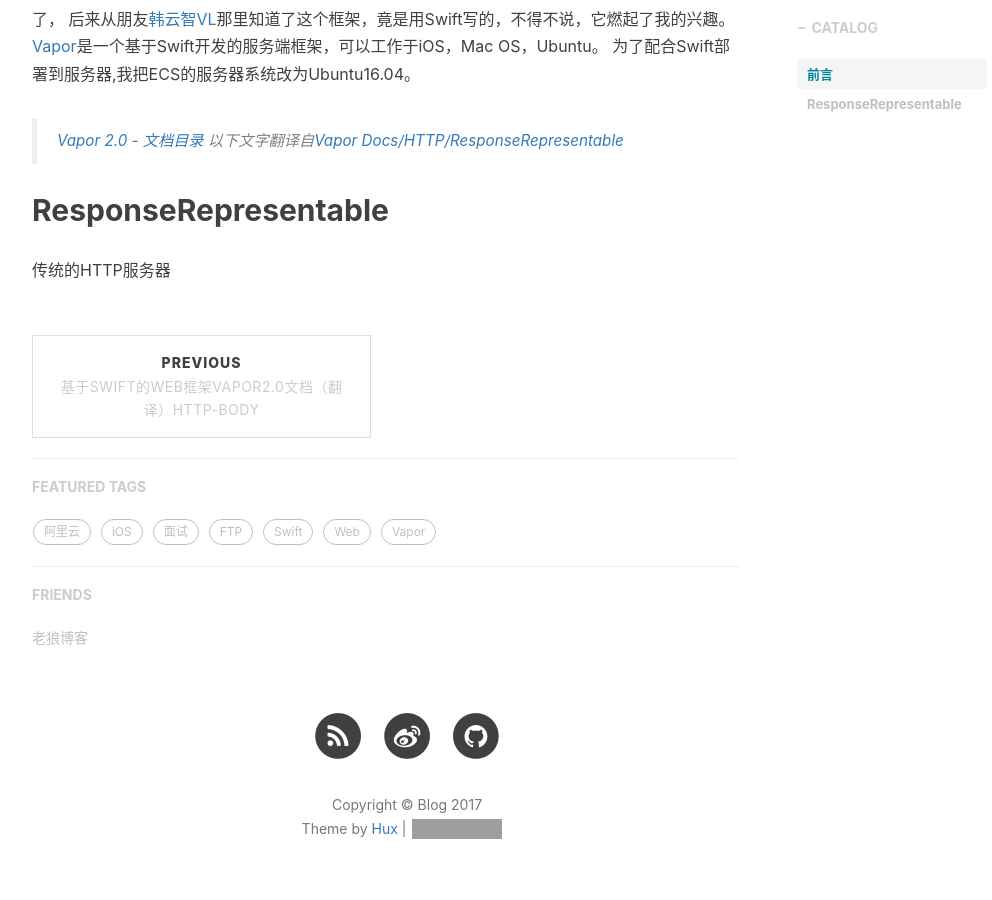
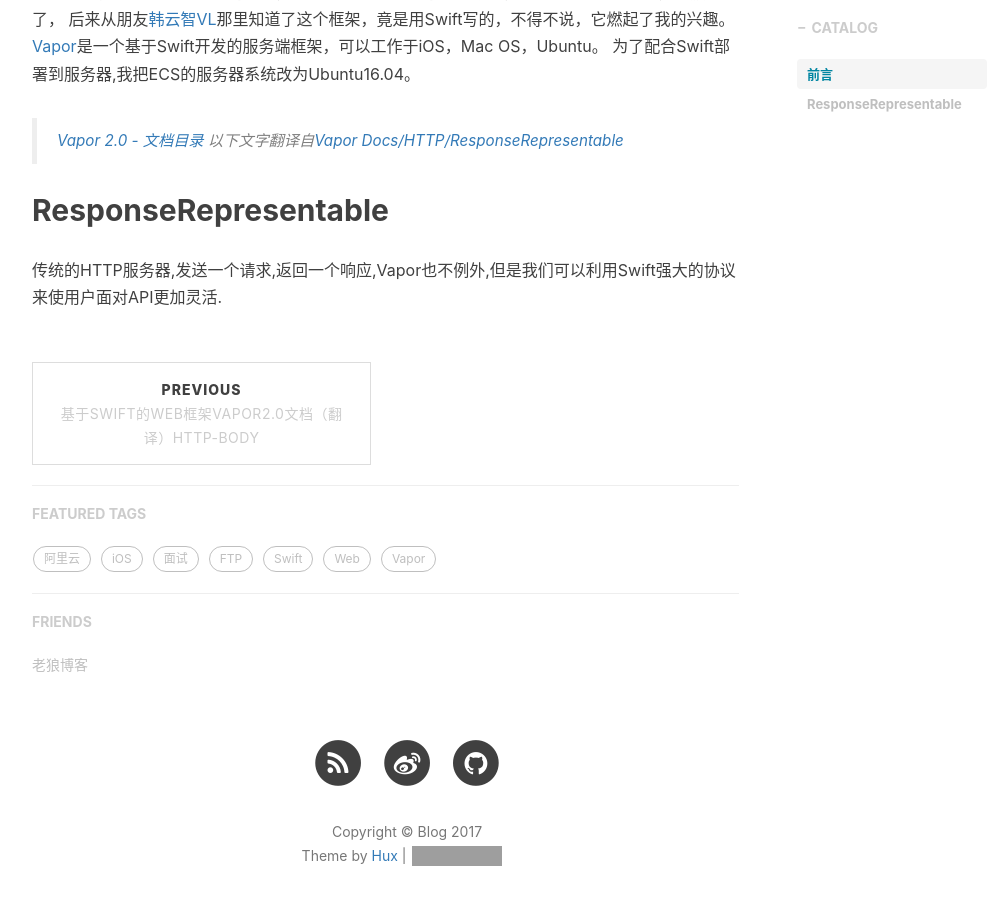
Before and after one commit to fandongtongxue/fandongtongxue.github.io, a Jekyll site: the page built from _posts/2017-08-20-iOS-SwiftVaporWeb24.markdown, in a window 1280 px wide and 900 px high, scrolled down 772 px. Shown: the whole window, without its empty margins (233-1225 px from the left). Built offline with Jekyll 4.4.1, drawn with Linux system fonts in a browser that asks for light colours; nearby versions of some CDN libraries; comment, search, counter and statistics services are not loaded; grey boxes are pictures that could not be loaded.

Commit message:
提交修改

```diff
--- a/_posts/2017-08-20-iOS-SwiftVaporWeb24.markdown
+++ b/_posts/2017-08-20-iOS-SwiftVaporWeb24.markdown
@@ -22,4 +22,4 @@
 
 ## ResponseRepresentable
 
-传统的HTTP服务器
+传统的HTTP服务器,发送一个请求,返回一个响应,Vapor也不例外,但是我们可以利用Swift强大的协议来使用户面对API更加灵活.
```
